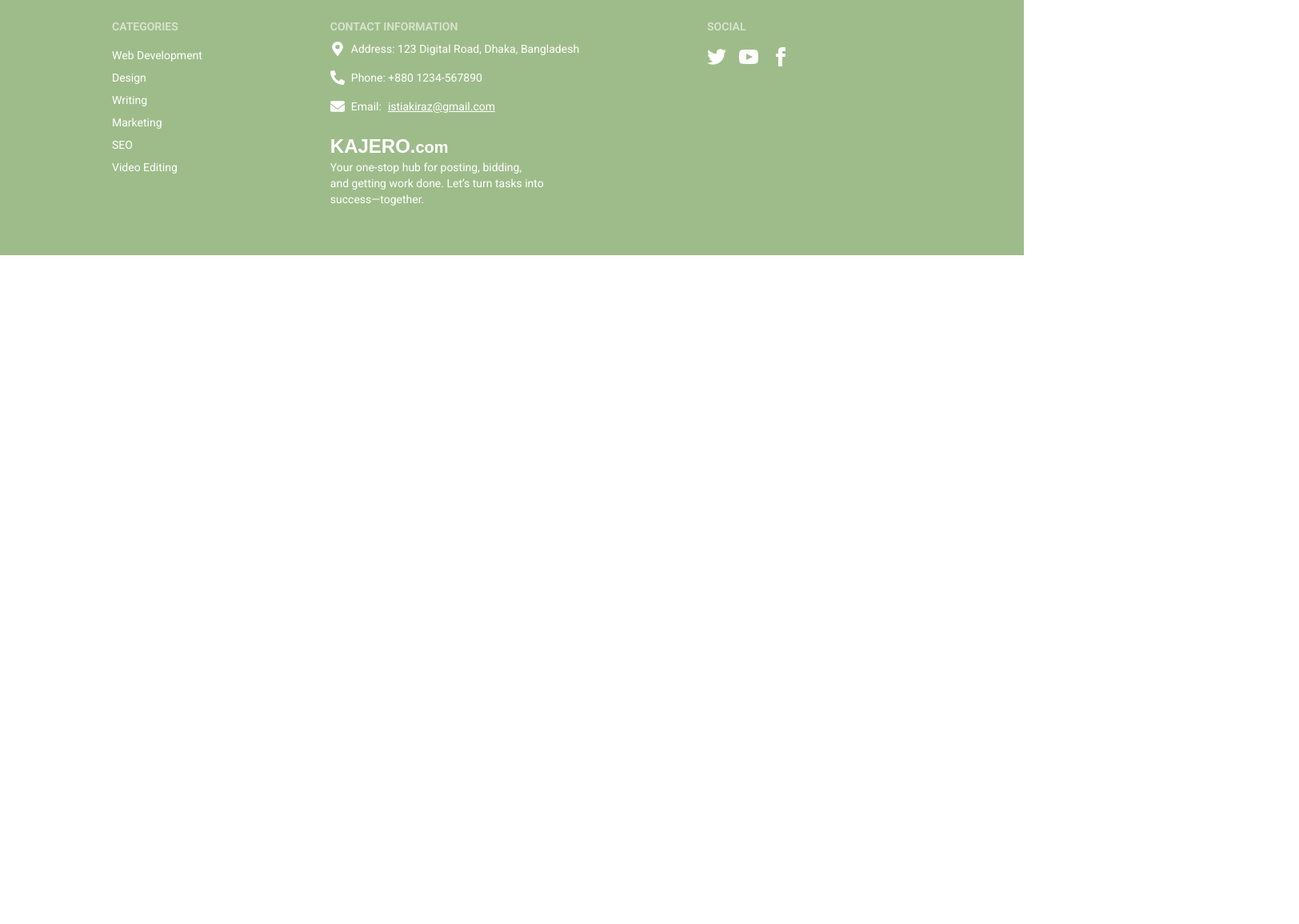
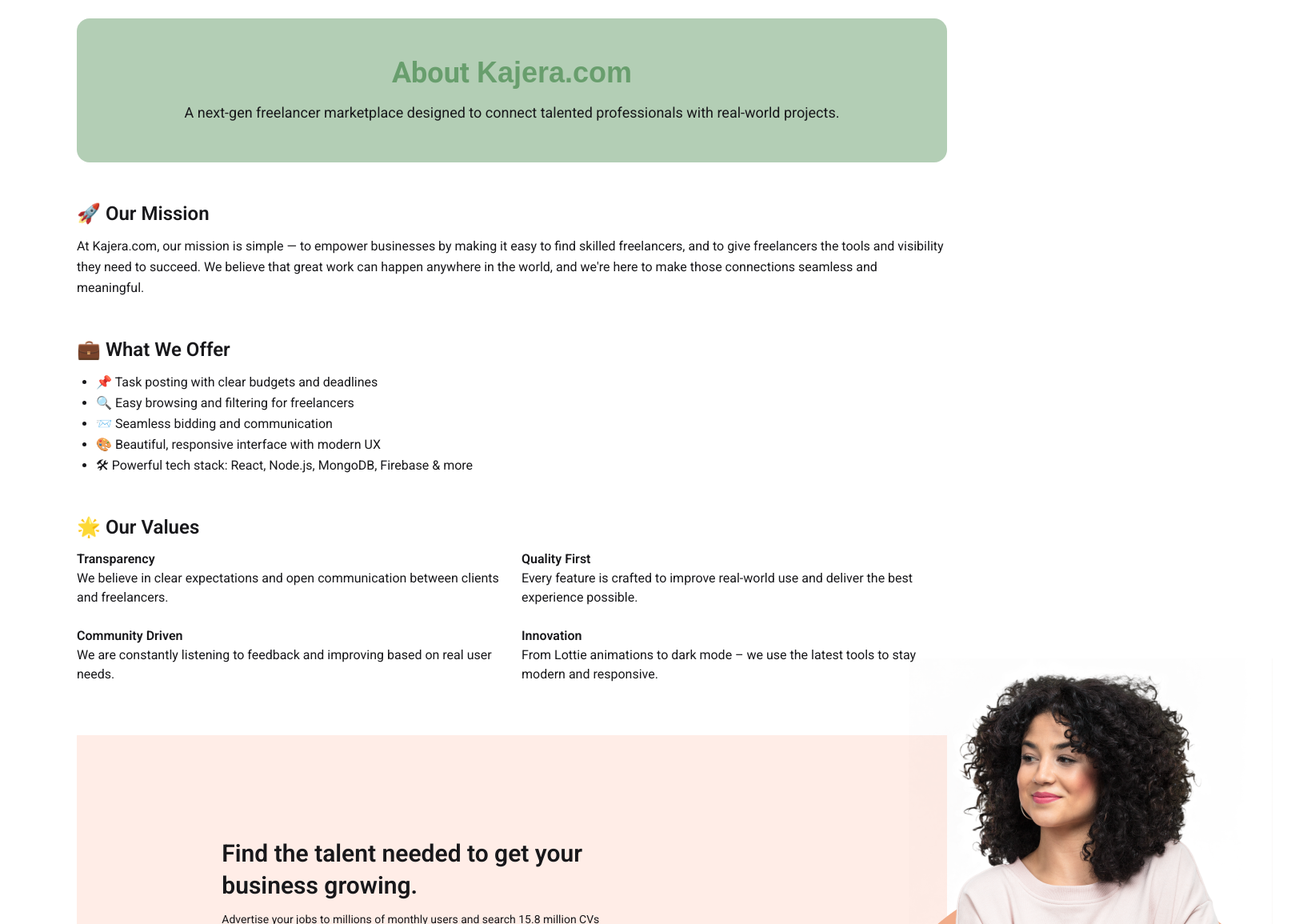
Before and after one commit to istiakiraz/Kajera.com, a React (Vite) app: page /about in a window 1280 px wide. Shown: the part 220-1375 px from the top of the page at 80% size, 1624 px wide, since content can reach past the window. Before the commit the page ends 800 px from the top, so only its background shows below. Built offline with nearby package versions, Linux system fonts and the light colour scheme; no server answers; a web font is replaced by a local one.

Commit message:
Added a final update

```diff
--- a/src/pages/AboutUs.jsx
+++ b/src/pages/AboutUs.jsx
@@ -1,9 +1,89 @@
 import React from 'react';
+import { motion } from 'framer-motion';
+import Add from '../components/Add';
 
 const AboutUs = () => {
     return (
-        <div>
-            ggggg
+        <div className=" py-16 px-6 lg:px-24">
+            <div className="max-w-6xl mx-auto">
+                {/* Hero Section */}
+                <motion.div
+                    initial={{ opacity: 0, y: -30 }}
+                    animate={{ opacity: 1, y: 0 }}
+                    transition={{ duration: 0.5 }}
+                    className="text-center bg-[#689e6d]/50 p-12 rounded-2xl mb-12"
+                >
+                    <h1 className="text-4xl font-bold mb-4 text-[#689e6d]">About <span className='muso'>Kajera.com</span></h1>
+                    <p className="text-lg  ">
+                        A next-gen freelancer marketplace designed to connect talented professionals with real-world projects.
+                    </p>
+                </motion.div>
+
+                {/* Our Mission */}
+                <motion.div
+                    initial={{ opacity: 0, x: -50 }}
+                    whileInView={{ opacity: 1, x: 0 }}
+                    transition={{ duration: 0.6 }}
+                    viewport={{ once: true }}
+                    className="mb-12"
+                >
+                    <h2 className="text-2xl font-semibold mb-3">🚀 Our Mission</h2>
+                    <p className="  leading-relaxed">
+                        At Kajera.com, our mission is simple — to empower businesses by making it easy to find skilled freelancers,
+                        and to give freelancers the tools and visibility they need to succeed. We believe that great work can happen
+                        anywhere in the world, and we're here to make those connections seamless and meaningful.
+                    </p>
+                </motion.div>
+
+                {/* What We Offer */}
+                <motion.div
+                    initial={{ opacity: 0, x: 50 }}
+                    whileInView={{ opacity: 1, x: 0 }}
+                    transition={{ duration: 0.6 }}
+                    viewport={{ once: true }}
+                    className="mb-12"
+                >
+                    <h2 className="text-2xl font-semibold mb-3">💼 What We Offer</h2>
+                    <ul className="list-disc pl-6  leading-relaxed">
+                        <li>📌 Task posting with clear budgets and deadlines</li>
+                        <li>🔍 Easy browsing and filtering for freelancers</li>
+                        <li>📨 Seamless bidding and communication</li>
+                        <li>🎨 Beautiful, responsive interface with modern UX</li>
+                        <li>🛠 Powerful tech stack: React, Node.js, MongoDB, Firebase & more</li>
+                    </ul>
+                </motion.div>
+
+                {/* Our Values */}
+                <motion.div
+                    initial={{ opacity: 0, y: 30 }}
+                    whileInView={{ opacity: 1, y: 0 }}
+                    transition={{ duration: 0.6 }}
+                    viewport={{ once: true }}
+                >
+                    <h2 className="text-2xl font-semibold mb-3">🌟 Our Values</h2>
+                    <div className="grid grid-cols-1 md:grid-cols-2 gap-6 ">
+                        <div>
+                            <h3 className="font-semibold">Transparency</h3>
+                            <p>We believe in clear expectations and open communication between clients and freelancers.</p>
+                        </div>
+                        <div>
+                            <h3 className="font-semibold">Quality First</h3>
+                            <p>Every feature is crafted to improve real-world use and deliver the best experience possible.</p>
+                        </div>
+                        <div>
+                            <h3 className="font-semibold">Community Driven</h3>
+                            <p>We are constantly listening to feedback and improving based on real user needs.</p>
+                        </div>
+                        <div>
+                            <h3 className="font-semibold">Innovation</h3>
+                            <p>From Lottie animations to dark mode – we use the latest tools to stay modern and responsive.</p>
+                        </div>
+                    </div>
+                </motion.div>
+            </div>
+            <div className='mt-16 -mb-16'>
+                <Add></Add>
+            </div>
         </div>
     );
 };
--- a/src/pages/AllTaskPage.jsx
+++ b/src/pages/AllTaskPage.jsx
@@ -1,35 +1,129 @@
-import React, { use } from 'react';
+// import React, { use } from 'react';
+// import { useLoaderData } from 'react-router';
+// import AllTasksCard from '../components/AllTasksCard';
+// import { AuthContext } from '../provider/AuthProvider';
+
+
+// const AllTaskPage = () => {
+
+//     const tasksData = useLoaderData()
+//     // console.log(tasksData);
+
+//      const {isDark} = use(AuthContext)
+
+
+
+
+//     return (
+
+//         <div  className={` -mt-18 pt-18 py-10 ${isDark? 'bg-[#D2D0A0]/20' : '' }`}>
+//             <div className='text-center w-11/12 mx-auto mb-8 py-8'>
+//                 <h1 className='text-4xl  mb-4 font-medium w-fit mx-auto  bg-[#88af2b]/20 py-2 px-4  '>See All Available Tasks</h1>
+//                 <p>Explore a wide range of tasks posted by real clients. Filter by category, budget, and deadline to find your perfect match.</p>
+
+//             </div>
+
+
+//             <div className="grid grid-cols-1 md:grid-cols-2  lg:grid-cols-3  w-11/12 lg:w-9/12 mx-auto gap-5">
+//                 {
+//                     tasksData?.map(task=> <AllTasksCard task={task} key={task._id}></AllTasksCard>)
+//                 }
+//             </div>
+
+//         </div>
+//     );
+// };
+
+// export default AllTaskPage;
+
+import React, { useState, useContext } from 'react';
 import { useLoaderData } from 'react-router';
 import AllTasksCard from '../components/AllTasksCard';
 import { AuthContext } from '../provider/AuthProvider';
 
+const AllTaskPage = () => {
+    const tasksData = useLoaderData();
+    const { isDark } = useContext(AuthContext);
 
-const AllTaskPage = () => {
+    const [selectedCategory, setSelectedCategory] = useState('All');
 
-    const tasksData = useLoaderData()
-    // console.log(tasksData);
+    const categories = [
+        'All',
+        'Web Development',
+        'Design',
+        'Photo Edit',
+        'Video Edit',
+        'SEO',
+        'Marketing',
+        'Writing'
+    ];
 
-     const {isDark} = use(AuthContext)
+    const handleCategoryChange = (e) => {
+        setSelectedCategory(e.target.value);
+    };
 
+    const clearFilter = () => {
+        setSelectedCategory('All');
+    };
 
-
+    const filteredTasks =
+        selectedCategory === 'All'
+            ? tasksData
+            : tasksData.filter((task) =>
+                  task.category?.toLowerCase().includes(selectedCategory.toLowerCase())
+              );
 
     return (
+        <div className={`-mt-18 pt-18 py-10 ${isDark ? 'bg-[#D2D0A0]/20' : ''}`}>
+            {/* Header */}
+            <div className='text-center w-11/12 mx-auto mb-8 py-8'>
+                <h1 className='text-4xl mb-4 font-medium w-fit mx-auto bg-[#88af2b]/20 py-2 px-4'>
+                    See All Available Tasks
+                </h1>
+                <p>
+                    Explore a wide range of tasks posted by real clients. Filter by category, budget,
+                    and deadline to find your perfect match.
+                </p>
 
-        <div  className={` -mt-18 pt-18 py-10 ${isDark? 'bg-[#D2D0A0]/20' : '' }`}>
-            <div className='text-center w-11/12 mx-auto mb-8 py-8'>
-                <h1 className='text-4xl  mb-4 font-medium w-fit mx-auto  bg-[#88af2b]/20 py-2 px-4  '>See All Available Tasks</h1>
-                <p>Explore a wide range of tasks posted by real clients. Filter by category, budget, and deadline to find your perfect match.</p>
+                {/* Filter Dropdown */}
+                <div className='mt-6 flex justify-center  items-center gap-4 flex-wrap'>
+                    <select
+                        className='px-4 py-2 rounded-md border border-gray-300 focus:outline-none focus:ring focus:border-blue-400'
+                        value={selectedCategory}
+                        onChange={handleCategoryChange}
+                    >
+                        {categories.map((category, index) => (
+                            <option key={index} value={category}>
+                                {category}
+                            </option>
+                        ))}
+                    </select>
 
+                    {selectedCategory !== 'All' && (
+                        <button
+                            onClick={clearFilter}
+                            className='px-4 py-2 bg-[#689e6d] text-white rounded-md hover:bg-red-600 transition'
+                        >
+                            Clear Filter
+                        </button>
+                    )}
+                </div>
             </div>
 
-
-            <div className="grid grid-cols-1 md:grid-cols-2  lg:grid-cols-3  w-11/12 lg:w-9/12 mx-auto gap-5">
-                {
-                    tasksData?.map(task=> <AllTasksCard task={task} key={task._id}></AllTasksCard>)
-                }
+            {/* Task Grid or Message */}
+            <div className="w-11/12 lg:w-9/12 mx-auto">
+                {filteredTasks.length > 0 ? (
+                    <div className="grid grid-cols-1 md:grid-cols-2 lg:grid-cols-3 gap-5">
+                        {filteredTasks.map((task) => (
+                            <AllTasksCard task={task} key={task._id} />
+                        ))}
+                    </div>
+                ) : (
+                    <div className="text-center text-black bg-[#689e6d]/50 rounded-2xl text-xl py-20">
+                         No tasks found in this category.
+                    </div>
+                )}
             </div>
-
         </div>
     );
 };
```
